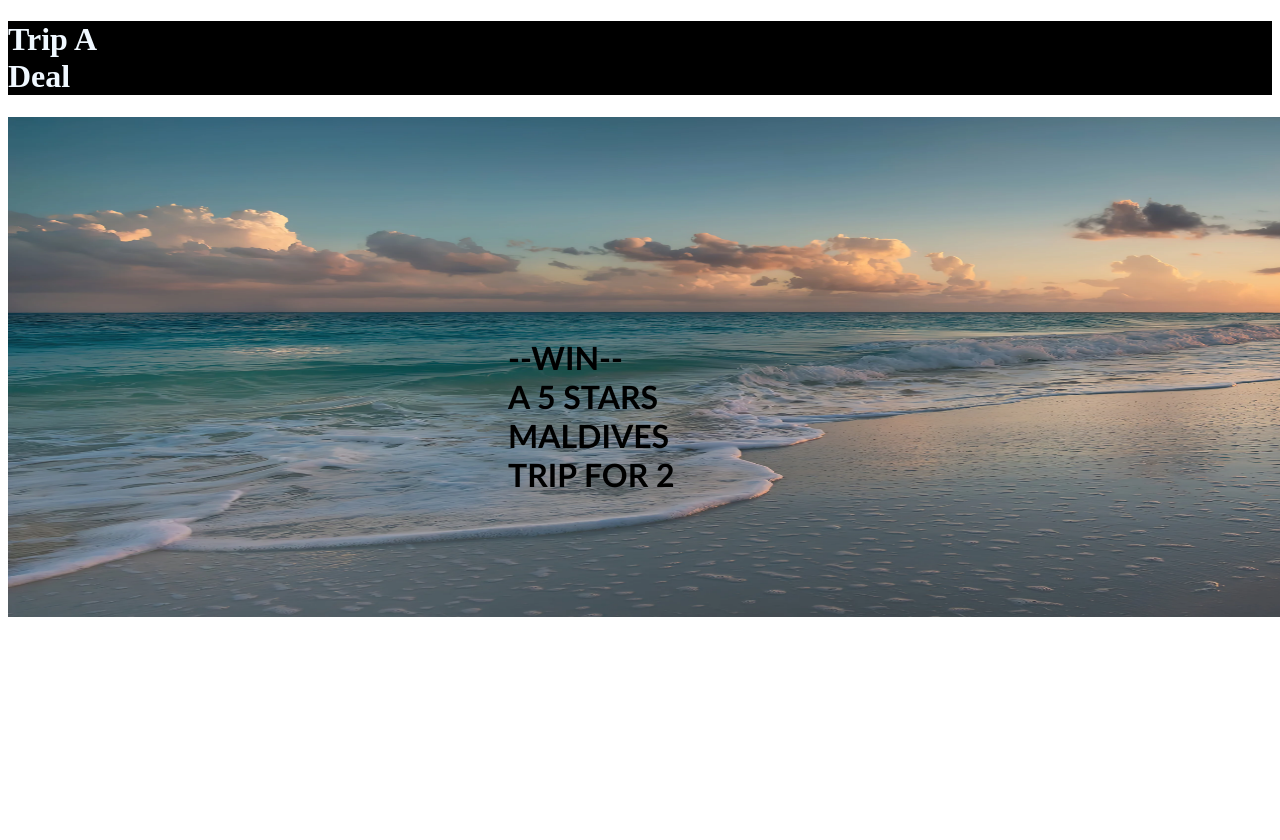
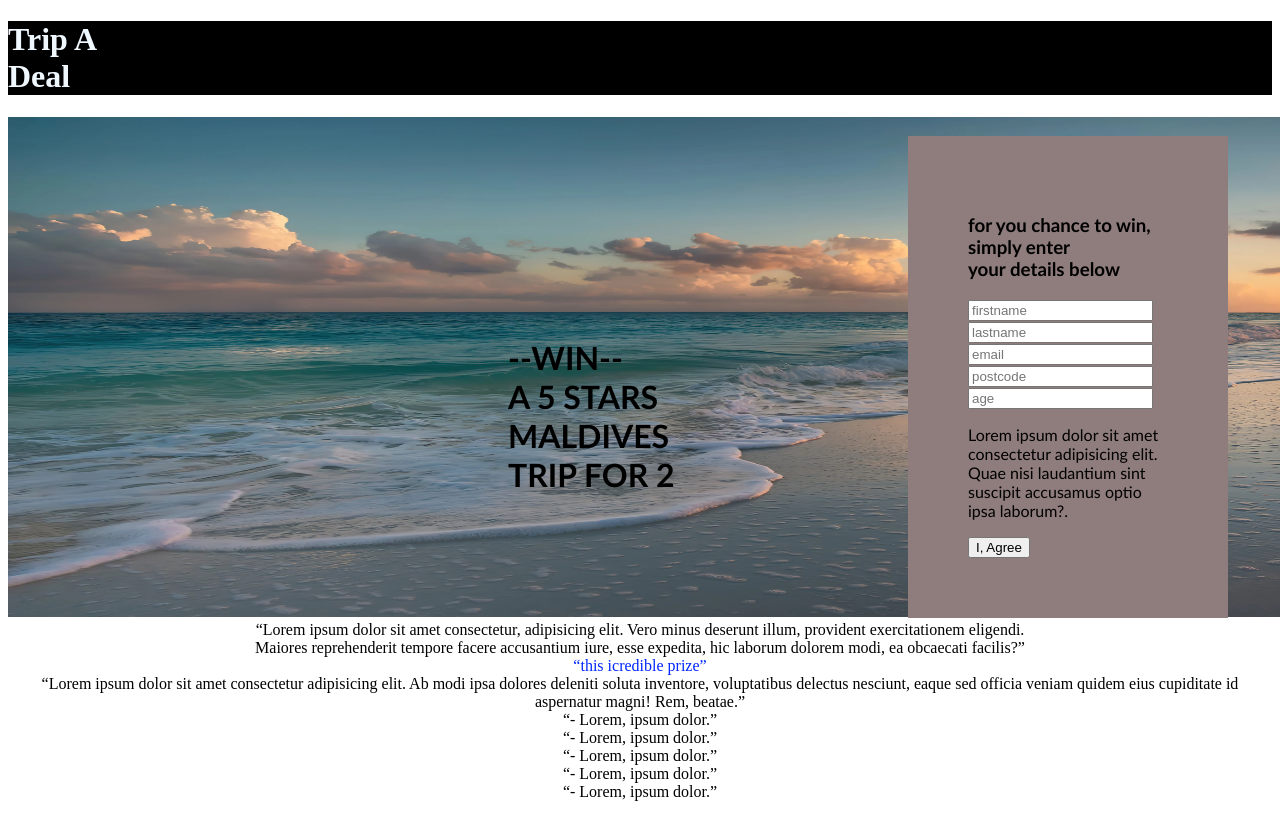
Before and after one commit to Chiuvakita/eva1FrontEnd, a plain HTML site: page index.html in a window 1280 px wide. Shown: the top 840 px of the page. Before the commit the page ends 800 px from the top, so only its background shows below. Drawn offline with Linux system fonts and the light colour scheme.

Commit message:
formulario y otras cositas

```diff
--- a/acces/style.css/index.css
+++ b/acces/style.css/index.css
@@ -26,3 +26,28 @@ body{
     margin-left: 500px;
     font-family: 'Gill Sans', 'Gill Sans MT', Calibri, 'Trebuchet MS', sans-serif;
 }
+
+.formulario{
+    position: relative;
+    bottom: 380px;
+    margin-left: 400px;
+}
+
+#fondo{
+    background-color: rgb(143, 124, 124);
+    padding: 60px;
+    max-width: 200px;
+}
+
+
+#cirulo{
+    height: 25px;
+    width: 25px;
+    background-color: red;
+    border-radius: 50%;
+    display: inline-block;
+}
+
+.q{
+    text-align: center;
+}
--- a/index.html
+++ b/index.html
@@ -16,12 +16,34 @@
         <img src="acces/img/olas-en-la-playa-al-atardecer-9459.webp" alt="playa" class="playa">
     <div class="posicion">
         <h1 class="maldivas">--WIN-- <br/> A 5 STARS <BR/> MALDIVES</BR> TRIP FOR 2 <br/></h1>
+
+        <form class="formulario" id="fondo">
+            <h3>for you chance to win, simply enter <br> your details below</h3>
+            <input type="text" placeholder="firstname" /><br/>
+            <input type="text" placeholder="lastname"/><br/>
+            <input type="text" placeholder="email"/><br/>
+            <input type="text" placeholder="postcode"/><br/>
+            <input type="number" placeholder="age"/><br/>
+            <p>Lorem ipsum dolor sit amet consectetur adipisicing elit. Quae nisi laudantium sint suscipit accusamus optio ipsa laborum?.</p>
+            <button id="circulo">I, Agree </button>
+        </form>
+
     </div>
     </div>
+    <div class="q">
+    <q>Lorem ipsum dolor sit amet consectetur, adipisicing elit. Vero minus deserunt illum, provident exercitationem eligendi. <br/> Maiores reprehenderit tempore facere accusantium iure, esse expedita, hic laborum dolorem modi, ea obcaecati facilis?</q><br/>
 
-    <form>
+    <q style="color: rgb(0, 38, 255);">this icredible prize</q><br/>
+    <q>Lorem ipsum dolor sit amet consectetur adipisicing elit. Ab modi ipsa dolores deleniti soluta inventore, voluptatibus delectus nesciunt, eaque sed officia veniam quidem eius cupiditate id aspernatur magni! Rem, beatae.</q><br>
+    <q>- Lorem, ipsum dolor.</q><br/>
+    <q>- Lorem, ipsum dolor.</q><br/>
+    <q>- Lorem, ipsum dolor.</q><br/>
+    <q>- Lorem, ipsum dolor.</q><br/>
+    <q>- Lorem, ipsum dolor.</q><br/>
 
-    </form>
+
+</div>
+
 
 </body>
 </html>
```
